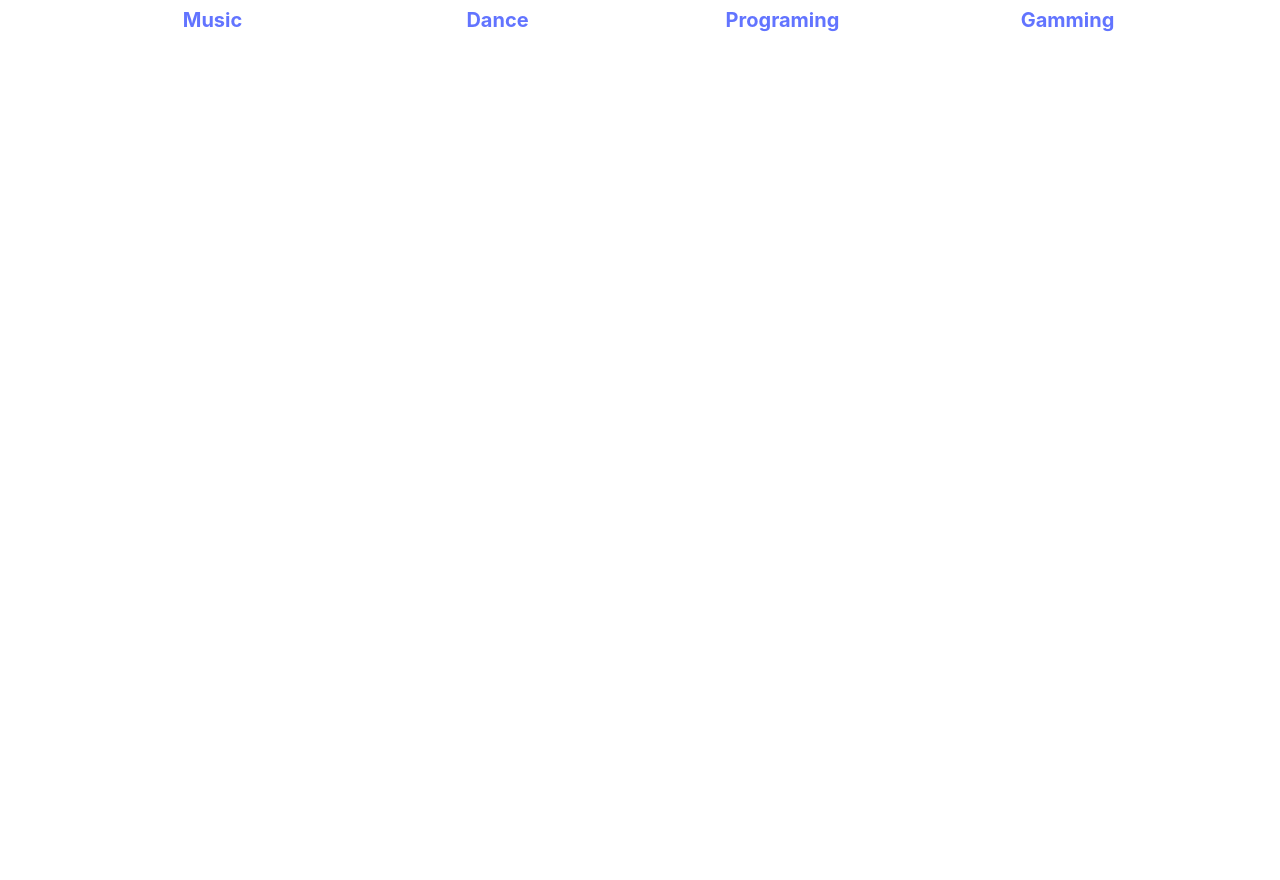
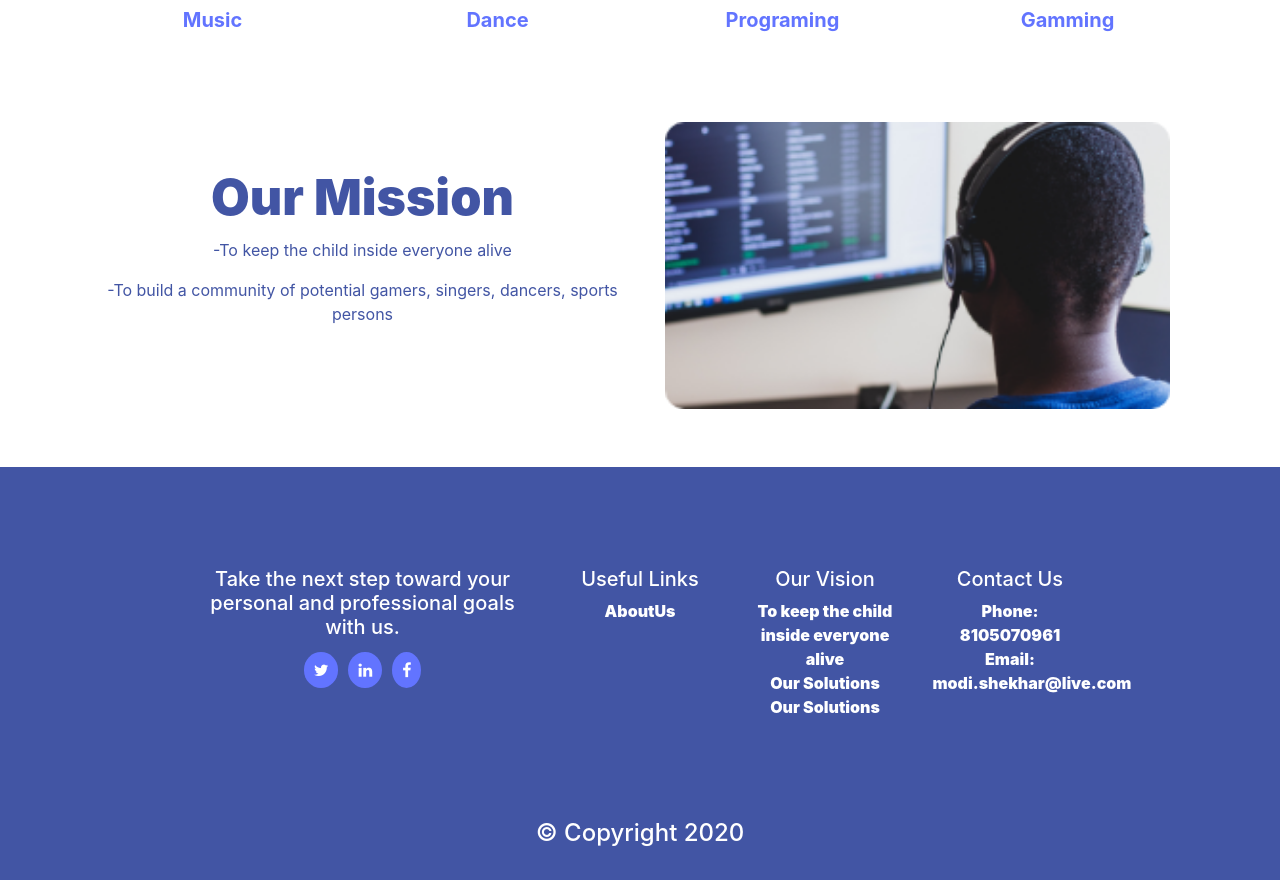
Before and after one commit to prashantpandey9/yoga, a React (Create React App) app: page / in a window 1280 px wide. Shown: the part 1601-2481 px from the top of the page. Before the commit the page ends 1835 px from the top, so only its background shows below. Built offline with nearby package versions, Linux system fonts and the light colour scheme.

Commit message:
added footer

```diff
--- a/package.json
+++ b/package.json
@@ -3,6 +3,9 @@
   "version": "0.1.0",
   "private": true,
   "dependencies": {
+    "@fortawesome/fontawesome-svg-core": "^1.2.30",
+    "@fortawesome/free-solid-svg-icons": "^5.14.0",
+    "@fortawesome/react-fontawesome": "^0.1.11",
     "@testing-library/jest-dom": "^4.2.4",
     "@testing-library/react": "^9.5.0",
     "@testing-library/user-event": "^7.2.1",
@@ -36,5 +39,8 @@
       "last 1 firefox version",
       "last 1 safari version"
     ]
+  },
+  "devDependencies": {
+    "react-social-icons": "^4.1.0"
   }
 }
--- a/public/index.html
+++ b/public/index.html
@@ -10,6 +10,8 @@
       content="Web site created using create-react-app"
     />
     <link rel="apple-touch-icon" href="%PUBLIC_URL%/logo192.png" />
+    <link rel="stylesheet" href="https://cdnjs.cloudflare.com/ajax/libs/font-awesome/4.7.0/css/font-awesome.min.css" />
+
     <!--
       manifest.json provides metadata used when your web app is installed on a
       user's mobile device or desktop. See https://developers.google.com/web/fundamentals/web-app-manifest/
--- a/src/components/Footer/Footer.jsx
+++ b/src/components/Footer/Footer.jsx
@@ -1,41 +1,57 @@
 import React, { Component } from 'react'
-
+import './Footer.scss'
 export class Footer extends Component {
     render() {
         return (
             <div>
-                <footer>
-                    <div className="container" id="contact">
-                        <div className="row">
-                            <div className="col-sm-12">
-                                <ul className="sci">
+                <footer className="footer footer-wrappper">
+                    <div className="container">
+                        <div className="row just">
+                            <div className="col-xl-4 col-lg-5 col-md-4 col-sm-6">
+                                <h5>Take the next step toward your personal and professional goals with us.</h5>
+                                <a href="#"><i class="fa fa-twitter"></i></a>
+                                <a href="#"><i class="fa fa-linkedin"></i></a>
+                                <a href="#"><i class="fa fa-facebook"></i></a>
+                            </div>
+                            <div className="col-xl-2 col-lg-3 col-md-4 col-sm-5">
+                                <h5>Useful Links</h5>
+                                <ul>
                                     <li>
-                                        <a href="">
-                                            <i className="fa fa-facebook"></i>
-                                        </a>
-                                    </li>
-                                    <li>
-                                        <a href="">
-                                            <i className="fa fa-twitter"></i>
-                                        </a>
-                                    </li>
-                                    <li>
-                                        <a href="">
-                                            <i className="fa fa-github"></i>
-                                        </a>
-                                    </li>
-                                    <li>
-                                        <a href="https://www.linkedin.com/in/prashantpandey9/">
-                                            <i className="fa fa-linkedin"></i>
-                                        </a>
+                                        <a href="aboutus">AboutUs</a>
                                     </li>
                                 </ul>
-                                <p className="cpryt">
-                                    &copy; Copyright 2019-2020 | Made with<i className="fa fa-heart"></i>
-                                </p>
+                            </div>
+                            <div className="col-xl-2 col-lg-4 col-md-4 col-sm-6">
+                                <h5>Our Vision</h5>
+                                    <ul>
+                                        <li>
+                                        To keep the child inside everyone alive
+                                        </li>
+                                        <li>
+                                            Our Solutions
+                                        </li>
+                                        <li>
+                                            Our Solutions
+                                        </li>
+                                    </ul>
+
+                            </div>
+                            <div className="col-xl-2 col-lg-3 col-md-4 col-sm-6">
+                                <h5>Contact Us</h5>
+                                    <ul>
+                                        <li>
+                                        Phone: 8105070961
+                                        </li>
+                                        <li >
+                                        Email: modi.shekhar@live.com
+                                        </li>
+                                    </ul>
                             </div>
                         </div>
+                        <center><h4>&copy; Copyright 2020</h4></center>
+                        <br/>
                     </div>
+
 	            </footer>
             </div>
         )
--- /dev/null
+++ b/src/components/Footer/Footer.scss
@@ -0,0 +1,27 @@
+.footer{
+    background: #4255a4;
+    color: #fff;
+
+}
+ul{
+    list-style: none;
+    padding: 0;
+    margin: 0;
+    font-weight: 900;
+}
+.just{
+    justify-content: center;
+    padding: 100px 0 100px 0;
+}
+
+i{
+    background-color: #6274ff;
+    border-radius: 50%;
+    color: #fff;
+    padding: 10px ;
+    margin: 5px;
+}
+a,a:hover{
+    text-decoration: none;
+    color: #fff;
+}
--- a/src/pages/Home/Home.jsx
+++ b/src/pages/Home/Home.jsx
@@ -1,6 +1,7 @@
 import React, { Component } from 'react'
 import NavBar from '../../components/NavBar/NavBar'
-import {Image, Row, Col, Button, Card }from 'react-bootstrap'
+import Footer from '../../components/Footer/Footer'
+import {Image, Row, Col }from 'react-bootstrap'
 import Cards from '../../components/cards/Cards'
 import './Home.scss'
 import car from './faceshield.png'
@@ -8,9 +9,11 @@ import topic1 from './topic1.png'
 import topic2 from './topic2.png'
 import topic3 from './topic3.png'
 import topic4 from './topic4.png'
+import { FontAwesomeIcon } from '@fortawesome/react-fontawesome'
 export class Home extends Component {
     render() {
         return (
+
             <div>
                 <div className="container-fluid con1">
                     <NavBar />
@@ -83,8 +86,29 @@ export class Home extends Component {
                             <img src={topic4} className="imgtopic" alt=""/>
                             <h5 className="subtopic">Gamming</h5>
                         </div>
+                    </div>
+                </div>
+                <br/>
+                <br />
+                <br/>
+                <div class="container">
+                    <div className="row">
+                        <div className="col-lg-6 col-md-6 col-sm-12">
+                            <h1 className="left-heading">Our Mission</h1>
+                            <p classname="para-left">-To keep the child inside everyone alive</p>
+                            <p classname="para-left">-To build a community of potential gamers, singers, dancers, sports persons</p>
 
+                        </div>
+                        <div className="col-lg-6 col-md-6 col-sm-12">
+                            <img src={topic1} className="imgtopic" alt=""/>
+                        </div>
                     </div>
+                </div>
+
+                <br /><br />
+                <div className="container-fluid con1">
+                    <Footer />
+                    <FontAwesomeIcon icon={['fab', 'apple']} />
                 </div>
 
 
--- a/src/pages/Home/Home.scss
+++ b/src/pages/Home/Home.scss
@@ -55,10 +55,7 @@
 
     font-weight: 900;
 }
-.section2{
-    height: 1000px;
 
-}
 .imageside{
     margin-top: 50px;
     width: 100%;
@@ -78,3 +75,16 @@
     font-weight: bold;
     transition: all .5s ;
 }
+
+.left-heading{
+
+    padding-top: 10%;
+    color: #4255A4;
+    font-size: 50px;
+    font-weight: 900;
+    line-height: 1.3;
+
+}
+p{
+    color: #4255A4;
+}
```
Also changed, not shown: 1 other file (tests, documents, lock files or other folders).
